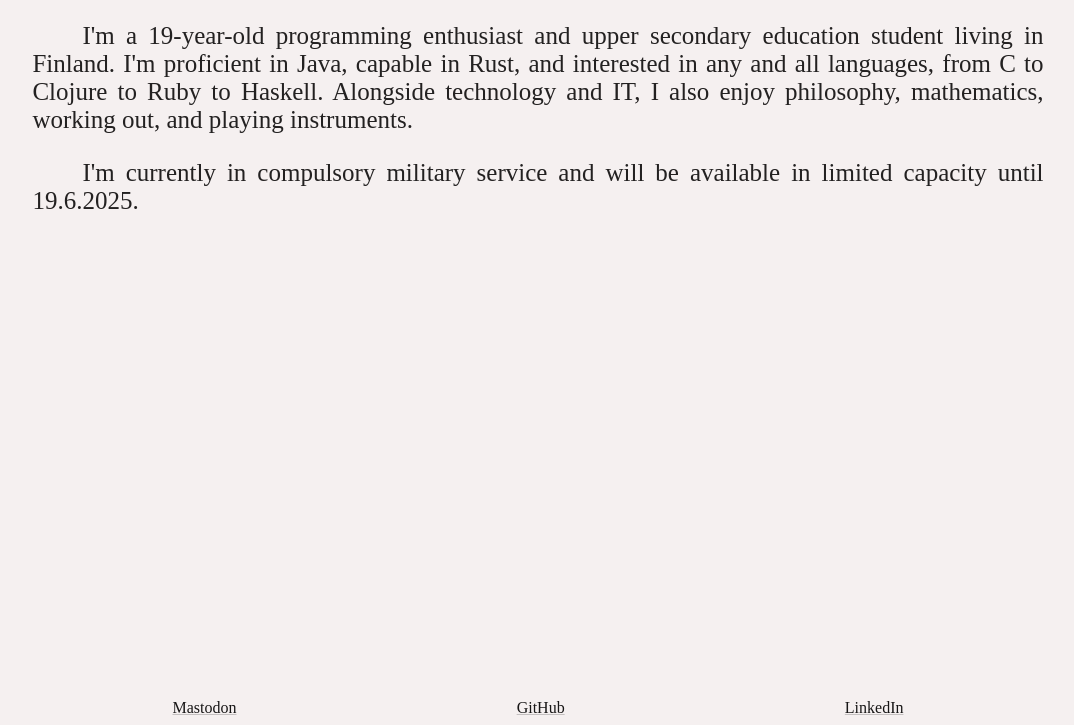
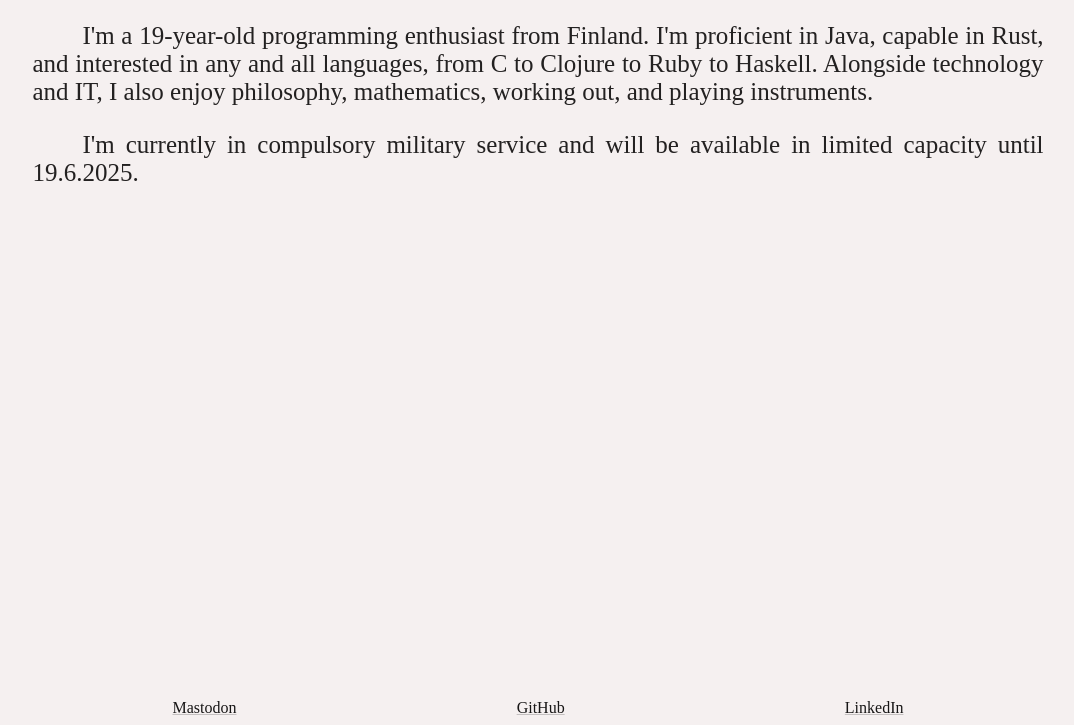
Before and after one commit to bluelhf/bluelhf.github.io, a plain HTML site: page public/index.html in a window 1280 px wide. Shown: the part 91-816 px from the top of the page, without its empty margins (102-1176 px from the left). Drawn offline with Linux system fonts and the light colour scheme.

Commit message:
fix(index): not a student

```diff
--- a/public/index.html
+++ b/public/index.html
@@ -92,14 +92,13 @@
             </header>
             <div id="content">
                 <p>
-                    I'm a 19-year-old programming enthusiast and upper secondary education student living in Finland.
-		    I'm proficient in Java, capable in Rust, and interested in any and all languages, from C to Clojure to
-		    Ruby to Haskell. Alongside technology and IT, I also enjoy philosophy, mathematics, working out,
-		    and playing instruments.
+                    I'm a 19-year-old programming enthusiast from Finland. I'm proficient in Java, capable in Rust,
+		            and interested in any and all languages, from C to Clojure to Ruby to Haskell. Alongside technology and IT,
+		            I also enjoy philosophy, mathematics, working out, and playing instruments.
                 </p>
-		<p>
-		    I'm currently in compulsory military service and will be available in limited capacity until 19.6.2025.
-		</p>
+		        <p>
+		            I'm currently in compulsory military service and will be available in limited capacity until 19.6.2025.
+		        </p>
             </div>
             <footer>
                 <a rel="me" href="https://mastodon.testausserveri.fi/@ilari">Mastodon</a>
```
